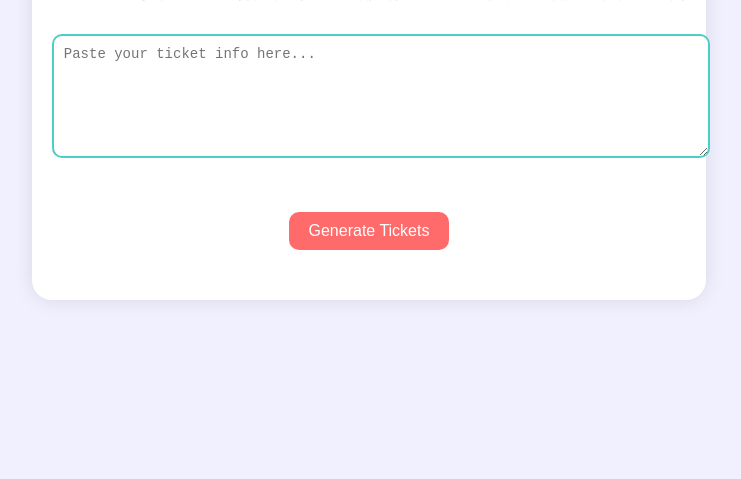
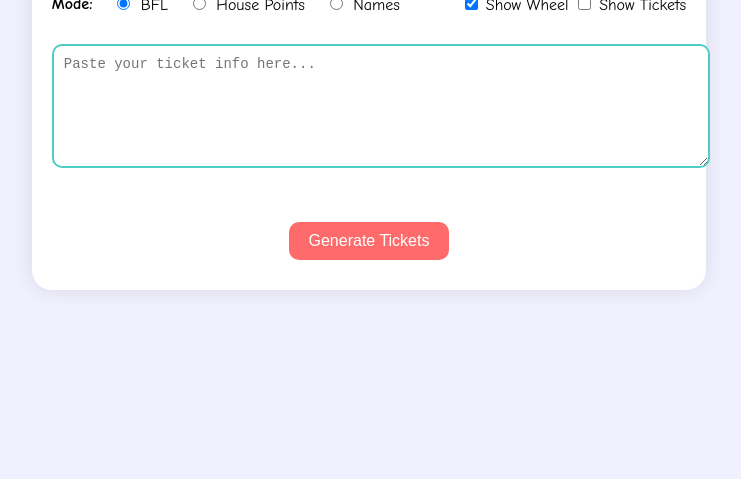
Before and after one commit to domluther/bflTicketGenerator, a plain HTML site: page index.html in a window 1280 px wide. Shown: the part 321-800 px from the top of the page, without its empty margins (271-1012 px from the left). Drawn offline with nearby package versions, Linux system fonts and the light colour scheme.

Commit message:
untick tickets

```diff
--- a/index.html
+++ b/index.html
@@ -54,7 +54,7 @@
             Show Wheel
           </label>
           <label for="showTicketsToggle">
-            <input type="checkbox" id="showTicketsToggle" checked />
+            <input type="checkbox" id="showTicketsToggle" />
             Show Tickets
           </label>
         </div>
```
